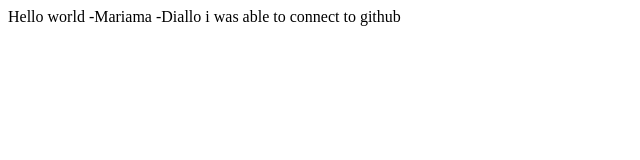
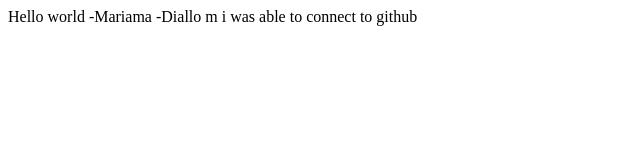
Before and after one commit to M4riama/folder1, a plain HTML site: page index.html in a window 1280 px wide. Shown: the full height of the page, 0-640 px from the left. Drawn offline with Linux system fonts and the light colour scheme.

Commit message:
i updated my code

```diff
--- a/index.html
+++ b/index.html
@@ -9,7 +9,7 @@
 </head>
 
 <body>
-  Hello world -Mariama -Diallo
+  Hello world -Mariama -Diallo m
   i  was able to connect to github
   <script src="script.js"></script>
 </body>
```
